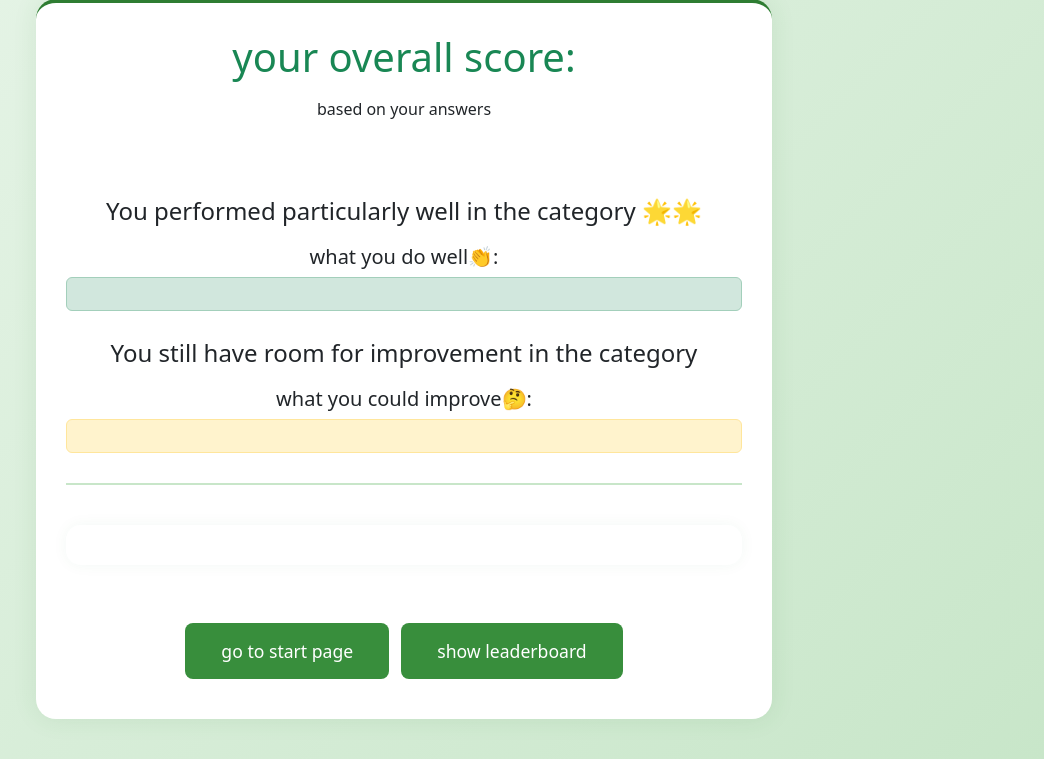
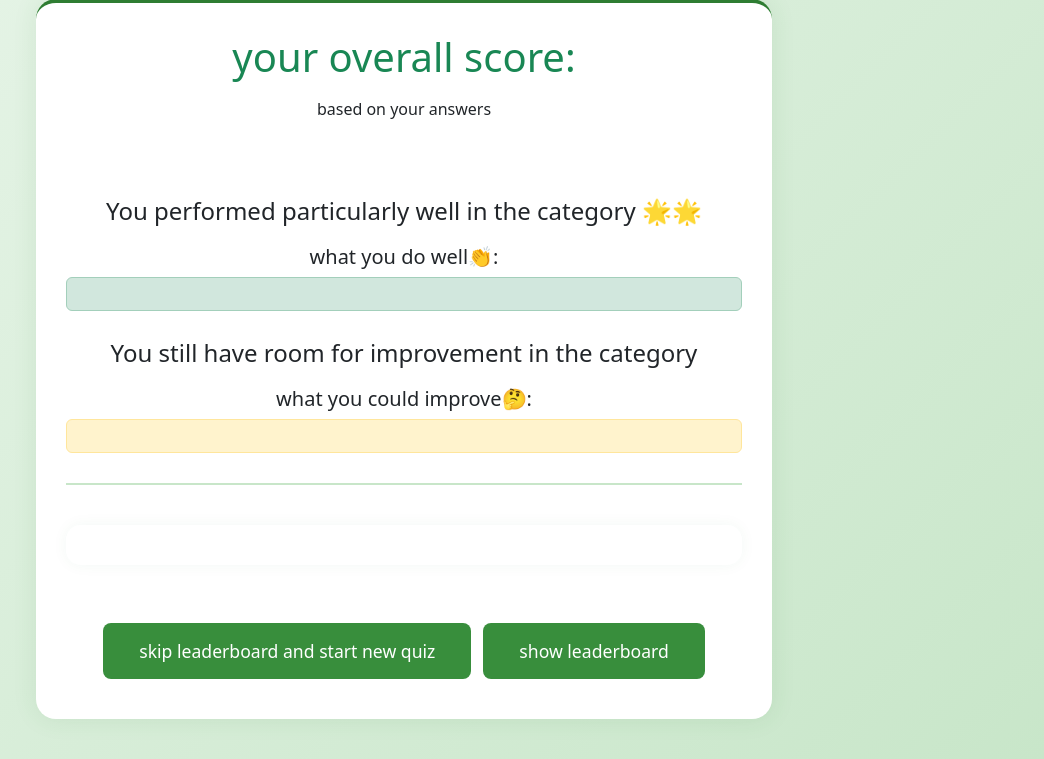
Before and after one commit to wyssd/ost_sustainability_quiz, a Django app: page /results/ in a window 1280 px wide. Shown: the part 41-800 px from the top of the page, without its empty margins (236-1280 px from the left). Run offline with Django 5.2, Linux system fonts and the light colour scheme.

Commit message:
rename button on result page

```diff
--- a/quiz/templates/quiz/results.html
+++ b/quiz/templates/quiz/results.html
@@ -140,7 +140,7 @@
                     </div>
 
                     <div class="btn-container mt-5">
-                        <a href="{% url 'index' %}" class="btn btn-eco btn-lg">go to start page</a>
+                        <a href="{% url 'index' %}" class="btn btn-eco btn-lg">skip leaderboard and start new quiz</a>
                         <a href="{% url 'leaderboard' %}" class="btn btn-eco btn-lg">show leaderboard</a>
                     </div>
                 </div>
```
Also changed, not shown: db.sqlite3.
